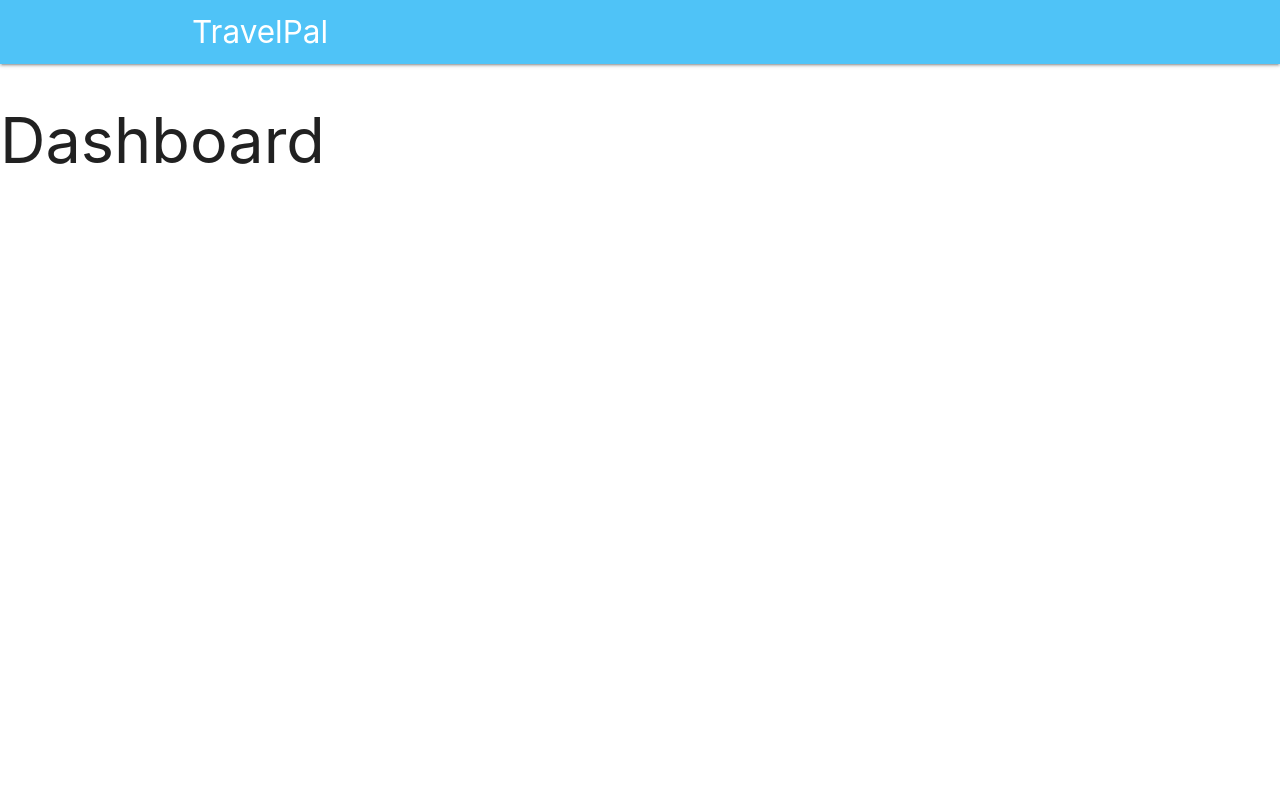
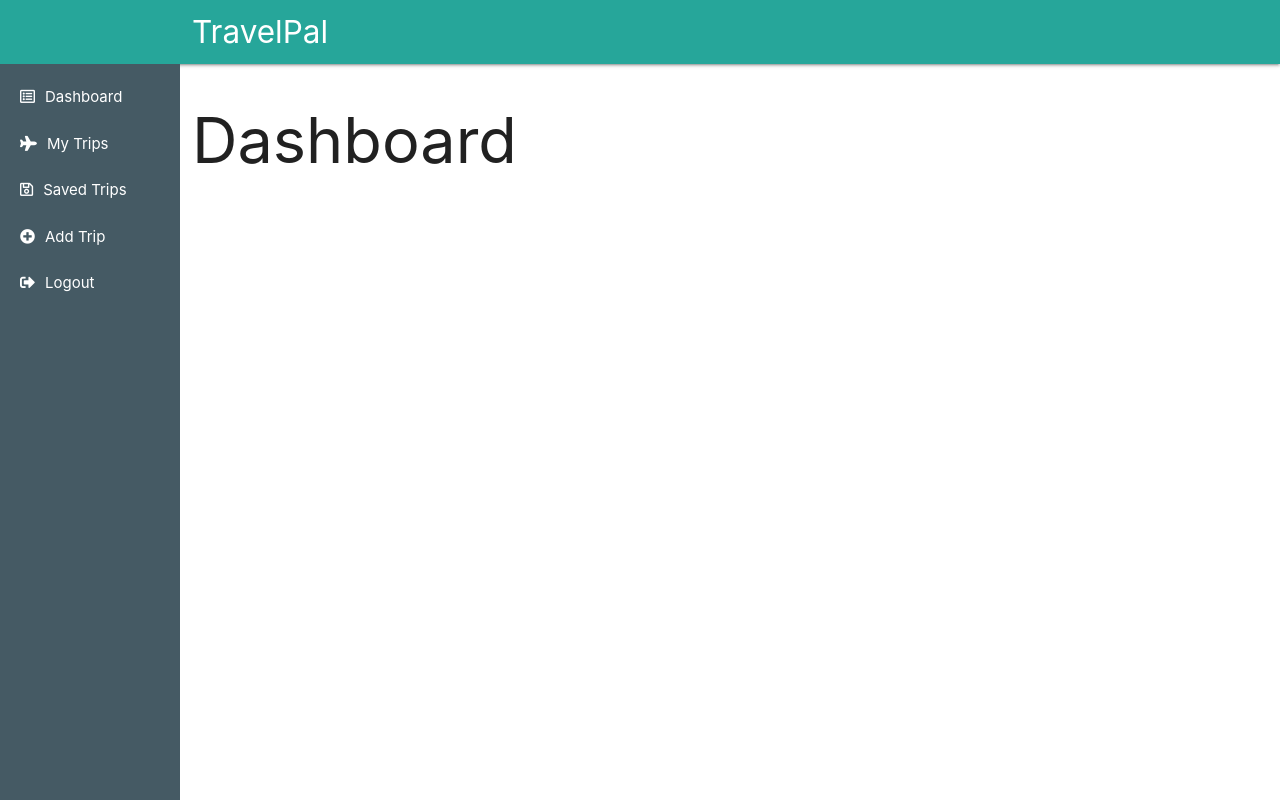
Before and after one commit to jackma1206/travelplanner, a React (Create React App) app in the folder client/: page /trips in a window 1280 px wide. Built offline with nearby package versions, Linux system fonts and the light colour scheme; no server answers.

Commit message:
dashboard

```diff
--- a/client/public/index.html
+++ b/client/public/index.html
@@ -22,6 +22,12 @@
       work correctly both with client-side routing and a non-root public URL.
       Learn how to configure a non-root public URL by running `npm run build`.
     -->
+    <link
+      rel="stylesheet"
+      href="https://use.fontawesome.com/releases/v5.8.2/css/all.css"
+      integrity="sha384-oS3vJWv+0UjzBfQzYUhtDYW+Pj2yciDJxpsK1OYPAYjqT085Qq/1cq5FLXAZQ7Ay"
+      crossorigin="anonymous"
+    />
     <title>Travel Pal</title>
   </head>
   <body>
--- a/client/src/components/App.js
+++ b/client/src/components/App.js
@@ -5,7 +5,6 @@ import * as actions from "../actions";
 import Landing from "./Landing";
 import Header from "./Header";
 import Dashboard from "./Dashboard";
-import TripsNew from "./trips/TripsNew";
 
 class App extends Component {
   componentDidMount() {
@@ -19,7 +18,7 @@ class App extends Component {
           <div>
             <Header />
             <Route path="/" exact component={Landing} />
-            <Route path="/trips/new" exact component={TripsNew} />
+            {/* <Route path="/trips/new" exact component={TripsNew} /> */}
             <Route path="/trips" exact component={Dashboard} />
           </div>
         </BrowserRouter>
--- a/client/src/components/Dashboard.js
+++ b/client/src/components/Dashboard.js
@@ -1,13 +1,45 @@
-import React, {Component} from 'react';
-
-class Dashboard extends Component{
-    render(){
-        return(
-            <div>
-                <h1>Dashboard</h1>
-            </div>
-        )
-    }
+import React, { Component } from "react";
+import TripsNew from "./trips/TripsNew";
+import "../styles/dashboard.scss";
+class Dashboard extends Component {
+  render() {
+    return (
+      <div className="">
+        <div className="sidebar">
+          <ul>
+            <li className="waves-effect">
+              <span className="dash-icon">
+                <i class="far fa-list-alt" />
+              </span>
+              Dashboard
+            </li>
+            <li className="waves-effect">
+              <span className="dash-icon">
+                <i class="fas fa-plane" />
+              </span>
+              My Trips
+            </li>
+            <li className="waves-effect">
+              <span className="dash-icon">
+                <i class="far fa-save" />
+              </span>
+              Saved Trips
+            </li>
+            <TripsNew />
+            <li className="waves-effect logout-dash">
+              <span className="dash-icon">
+                <i class="fas fa-sign-out-alt" />
+              </span>
+              <a href="/api/logout">Logout</a>
+            </li>
+          </ul>
+        </div>
+        <div className="container">
+          <h1>Dashboard</h1>
+        </div>
+      </div>
+    );
+  }
 }
 
 export default Dashboard;
--- a/client/src/components/Header.js
+++ b/client/src/components/Header.js
@@ -24,8 +24,8 @@ class Header extends Component {
   }
   render() {
     return (
-      <nav className="light-blue lighten-2">
-        <div className="nav-wrapper container  ">
+      <nav className="teal lighten-1">
+        <div className="nav-wrapper container">
           <Link
             to={this.props.auth ? "/trips" : "/"}
             className="left brand-logo"
--- a/client/src/components/trips/TripsNew.js
+++ b/client/src/components/trips/TripsNew.js
@@ -24,8 +24,13 @@ class TripsNew extends Component {
 
   render() {
     return (
-      <div className="container">
-        <button onClick={this.handleModalOpen}>Add</button>
+      <div>
+        <li className="waves-effect" onClick={this.handleModalOpen}>
+          <span className="dash-icon">
+            <i class="fas fa-plus-circle" />
+          </span>
+          Add Trip
+        </li>
         <ReactModal
           isOpen={this.state.showModal}
           closeTimeoutMS={600}
@@ -39,7 +44,9 @@ class TripsNew extends Component {
         >
           <div className="modal-header">
             <h3>Add a new trip</h3>
-            <span onClick={this.handleModalClose}>X</span>
+            <span onClick={this.handleModalClose}>
+              <i className="fa fa-times" />
+            </span>
           </div>
 
           <TripForm onSubmit={values => this.props.submitTrip(values)} />
--- /dev/null
+++ b/client/src/styles/dashboard.css
@@ -0,0 +1,46 @@
+* {
+  margin: 0;
+  padding: 0;
+}
+
+.sidebar {
+  position: fixed;
+  width: 180px;
+  left: 0;
+  top: 64px;
+  bottom: 0;
+  background-color: #455a64;
+  color: white;
+}
+
+.sidebar ul {
+  margin-top: 10px;
+  height: 100%;
+}
+
+.sidebar ul li {
+  padding-top: 12px;
+  padding-left: 20px;
+  padding-bottom: 12px;
+  cursor: pointer;
+  width: 100%;
+}
+
+.sidebar ul li:hover {
+  background-color: #78909c;
+  border-left: 2px solid #26a69a;
+}
+
+.sidebar ul li a {
+  text-decoration: none;
+  color: white;
+}
+
+.sidebar ul li span {
+  padding-right: 10px;
+}
+
+.logout-dash:hover {
+  border-left: 2px solid #d32f2f !important;
+}
+/*# sourceMappingURL=dashboard.css.map */
--- /dev/null
+++ b/client/src/styles/dashboard.scss
@@ -0,0 +1,49 @@
+$blue-grey: #455a64;
+$blue-grey-lighten: #78909c;
+$nav-color: #26a69a;
+$red: #d32f2f;
+* {
+  margin: 0;
+  padding: 0;
+}
+
+.sidebar {
+  position: fixed;
+  width: 180px;
+  left: 0;
+  top: 64px;
+  bottom: 0;
+  background-color: $blue-grey;
+  color: white;
+
+  ul {
+    margin-top: 10px;
+    height: 100%;
+
+    li {
+      padding-top: 12px;
+      padding-left: 20px;
+      padding-bottom: 12px;
+      cursor: pointer;
+      width: 100%;
+
+      &:hover {
+        background-color: $blue-grey-lighten;
+        border-left: 2px solid $nav-color;
+      }
+
+      a {
+        text-decoration: none;
+        color: white;
+      }
+      span {
+        padding-right: 10px;
+      }
+    }
+  }
+}
+.logout-dash {
+  &:hover {
+    border-left: 2px solid $red !important;
+  }
+}
--- a/client/src/styles/tripForm.css
+++ b/client/src/styles/tripForm.css
@@ -1,11 +1,15 @@
+* {
+  margin: 0;
+  padding: 0;
+}
+
 .formContainer {
-  margin-top: 20px;
-  border: 1px solid black;
+  padding: 15px 20px;
+  margin: 0 auto;
 }
 
 .form-errors {
   color: red;
-  margin-top: -10px;
   font-size: 0.8rem;
 }
 
@@ -21,7 +25,7 @@
 
 .destinationDropdown .dropdownList {
   border: 1px #ddd solid;
-  z-index: 1;
+  z-index: 2;
   position: absolute;
   background: white;
   top: 0;
@@ -50,8 +54,13 @@
   background: #26c9ff;
 }
 
-.input-field input[type="text"]:focus + label {
-  color: #2196f3 !important;
+.destinationDropdown .dropdownList .dropdownListItem .airportLocation {
+  font-size: smaller;
+  opacity: 0.8;
+}
+
+.submit-button {
+  margin-bottom: 15px;
 }
 
 input:not([type]):focus:not([readonly]),
@@ -73,22 +82,98 @@ textarea.materialize-textarea:focus:not([readonly]) {
 }
 
 input:not([type]):focus:not([readonly]) + label,
-input[type=text]:not(.browser-default):focus:not([readonly]) + label,
-input[type=password]:not(.browser-default):focus:not([readonly]) + label,
-input[type=email]:not(.browser-default):focus:not([readonly]) + label,
-input[type=url]:not(.browser-default):focus:not([readonly]) + label,
-input[type=time]:not(.browser-default):focus:not([readonly]) + label,
-input[type=date]:not(.browser-default):focus:not([readonly]) + label,
-input[type=datetime]:not(.browser-default):focus:not([readonly]) + label,
-input[type=datetime-local]:not(.browser-default):focus:not([readonly]) + label,
-input[type=tel]:not(.browser-default):focus:not([readonly]) + label,
-input[type=number]:not(.browser-default):focus:not([readonly]) + label,
-input[type=search]:not(.browser-default):focus:not([readonly]) + label,
+input[type="text"]:not(.browser-default):focus:not([readonly]) + label,
+input[type="password"]:not(.browser-default):focus:not([readonly]) + label,
+input[type="email"]:not(.browser-default):focus:not([readonly]) + label,
+input[type="url"]:not(.browser-default):focus:not([readonly]) + label,
+input[type="time"]:not(.browser-default):focus:not([readonly]) + label,
+input[type="date"]:not(.browser-default):focus:not([readonly]) + label,
+input[type="datetime"]:not(.browser-default):focus:not([readonly]) + label,
+input[type="datetime-local"]:not(.browser-default):focus:not([readonly])
++ label,
+input[type="tel"]:not(.browser-default):focus:not([readonly]) + label,
+input[type="number"]:not(.browser-default):focus:not([readonly]) + label,
+input[type="search"]:not(.browser-default):focus:not([readonly]) + label,
 textarea.materialize-textarea:focus:not([readonly]) + label {
-  color: black;
+  color: black !important;
+}
+
+input:not([type]),
+input[type="text"]:not(.browser-default),
+input[type="password"]:not(.browser-default),
+input[type="email"]:not(.browser-default),
+input[type="url"]:not(.browser-default),
+input[type="time"]:not(.browser-default),
+input[type="date"]:not(.browser-default),
+input[type="datetime"]:not(.browser-default),
+input[type="datetime-local"]:not(.browser-default),
+input[type="tel"]:not(.browser-default),
+input[type="number"]:not(.browser-default),
+input[type="search"]:not(.browser-default),
+textarea.materialize-textarea {
+  margin-bottom: 0px;
 }
 
 .datepicker-div label {
   display: block;
 }
+
+.ReactModal__Overlay {
+  opacity: 0;
+  -webkit-transition: opacity 600ms ease-in-out;
+  transition: opacity 600ms ease-in-out;
+}
+
+.ReactModal__Overlay--after-open {
+  opacity: 1;
+}
+
+.ReactModal__Overlay--before-close {
+  opacity: 0;
+}
+
+.myModal {
+  max-width: 600px;
+  left: 50%;
+  top: 50%;
+  position: absolute;
+  -webkit-transform: translate(-50%, -50%);
+          transform: translate(-50%, -50%);
+  background: white;
+  -webkit-box-shadow: 0 5px 10px rgba(0, 0, 0, 0.7);
+          box-shadow: 0 5px 10px rgba(0, 0, 0, 0.7);
+}
+
+.modal-overlay {
+  position: fixed;
+  top: 0;
+  bottom: 0;
+  left: 0;
+  right: 0;
+  background-color: rgba(0, 0, 0, 0.8);
+}
+
+.modal-header {
+  display: -webkit-box;
+  display: -ms-flexbox;
+  display: flex;
+  -webkit-box-pack: justify;
+      -ms-flex-pack: justify;
+          justify-content: space-between;
+  border-bottom: 1px solid #9e9e9e;
+  width: 100%;
+  padding: 10px;
+}
+
+.modal-header h3 {
+  font-size: 16px;
+  margin: 0;
+}
+
+.modal-header span {
+  cursor: pointer;
+  font-weight: bold;
+  width: 10px;
+  height: 10px;
+}
 /*# sourceMappingURL=tripForm.css.map */
--- a/client/src/styles/tripForm.scss
+++ b/client/src/styles/tripForm.scss
@@ -59,9 +59,9 @@
 .submit-button {
   margin-bottom: 15px;
 }
-.input-field input[type="text"]:focus + label {
-  color: #2196f3 !important;
-}
+// .input-field input[type="text"]:focus + label {
+//   color: #2196f3 !important;
+// }
 
 input:not([type]):focus:not([readonly]),
 input[type="text"]:not(.browser-default):focus:not([readonly]),
```
Also changed, not shown: 2 other files (tests, documents, lock files or other folders).
